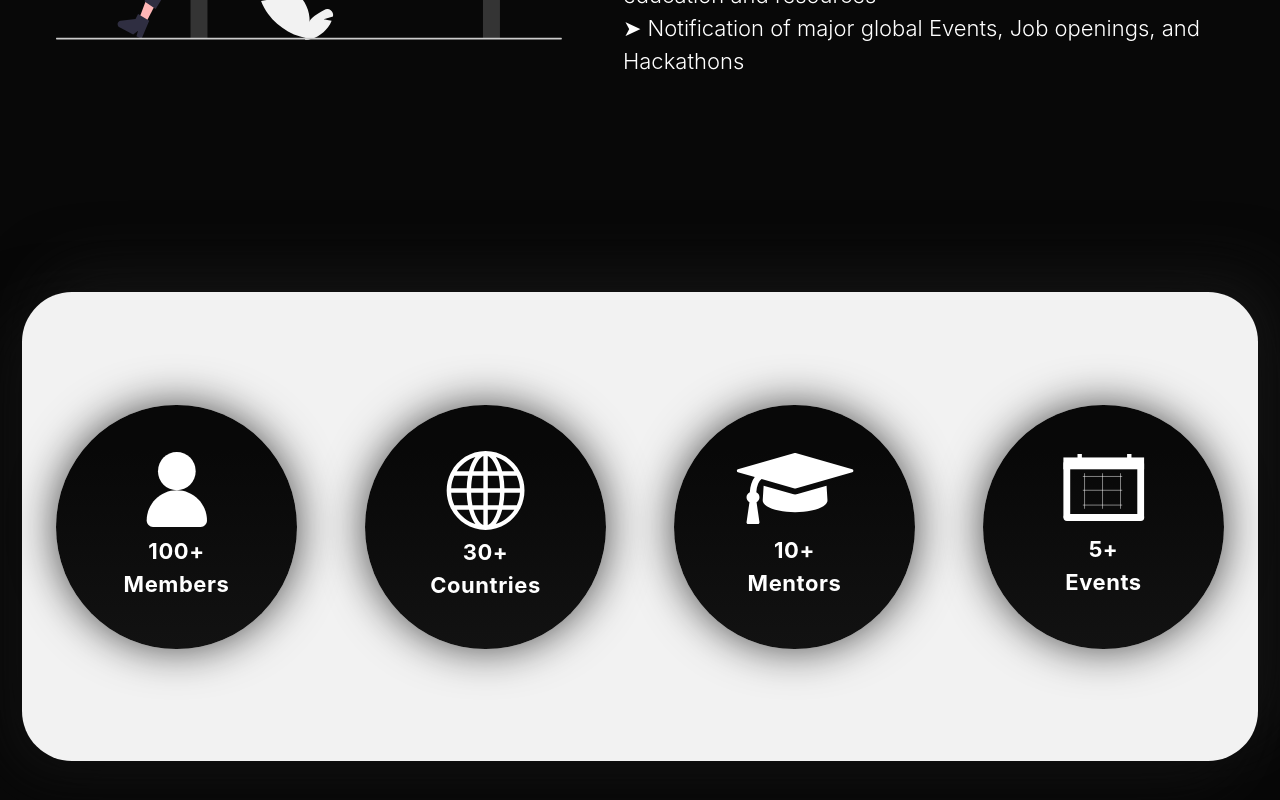
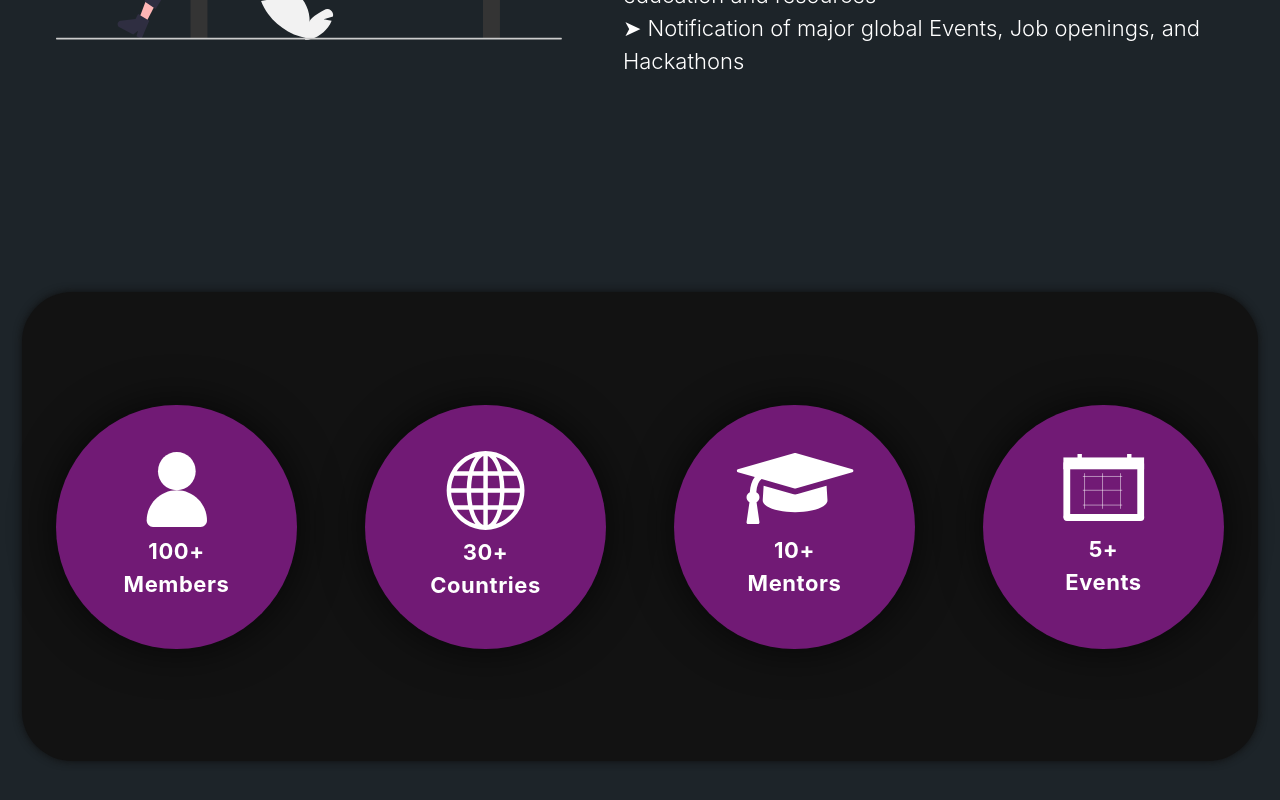
Before and after one commit to banboy38/devs-dungeon-spa, a Next.js app: page / in a window 1280 px wide. Shown: the part 1184-1984 px from the top of the page. Built offline with nearby package versions, Linux system fonts and the light colour scheme.

Commit message:
color change again

```diff
--- a/components/navbar/styles.js
+++ b/components/navbar/styles.js
@@ -3,11 +3,11 @@ import styled from "styled-components";
 export const NavBar = styled.div`
 // background: linear-gradient(270.4deg, #78D7FF -1.04%, rgba(211, 86, 255, 0.710417) 86.22%, rgba(255, 88, 148, 0.823621) 114.24%);
 
-background : #F2F2F2;
+background : #711A75;
 // border-radius: 20px;
-box-shadow:  -20px 20px 60px #0f0f0f,
-             20px -20px 60px #151515;
-
+box-shadow:  -5px 5px 15px #0f0f0f;
+            //  20px -20px 60px #151515;
+color : white;
 min-height: 100px;
 position : fixed;
 top : 0;
@@ -17,5 +17,5 @@ width : 100%;
 
 padding : 0.7em 1em 0.7em 1em;
 
-z-index : 50;
+z-index : 5;
 `
--- a/components/statbar/styles.js
+++ b/components/statbar/styles.js
@@ -4,8 +4,9 @@ export const StatBar = styled.div`
     // background: linear-gradient(263.39deg, #D8F3FF 7.94%, rgba(197, 182, 255, 0.710417) 101.06%, rgba(255, 88, 148, 0) 120.67%);
 
     border-radius: 50px;
-    background: #F2F2F2;
-    box-shadow:  -20px 20px 60px #0f0f0f, 20px -20px 60px #151515;
+    // background: #F2F2F2;
+    background : #121212;
+    box-shadow:  0px 0px 8px #0f0f0f;
     min-height : 469px;
     // margin-top : 8em;
     margin : 8em 1em 0em 1em;
@@ -16,7 +17,8 @@ export const Circle = styled.div`
     // background: linear-gradient(180deg, #978EFF 18.54%, rgba(204, 57, 255, 0.975077) 100%);
 
     // background : #121212;
-    background : linear-gradient(180deg, #080808 18.54%, #121212 100%);
+    // background : linear-gradient(180deg, #080808 18.54%, #121212 100%);
+    background : #711A75;
     backdrop-filter: blur(500px);
 
     width: 240.17px;
--- a/styles/globals.css
+++ b/styles/globals.css
@@ -17,7 +17,7 @@ body {
   font-size: 22px;
   line-height: 150%;
 
-  background: #080808;
+  background: #1D2429;
   /* color: #f1f1f1; */
   min-height: 300vh;
 }
```
